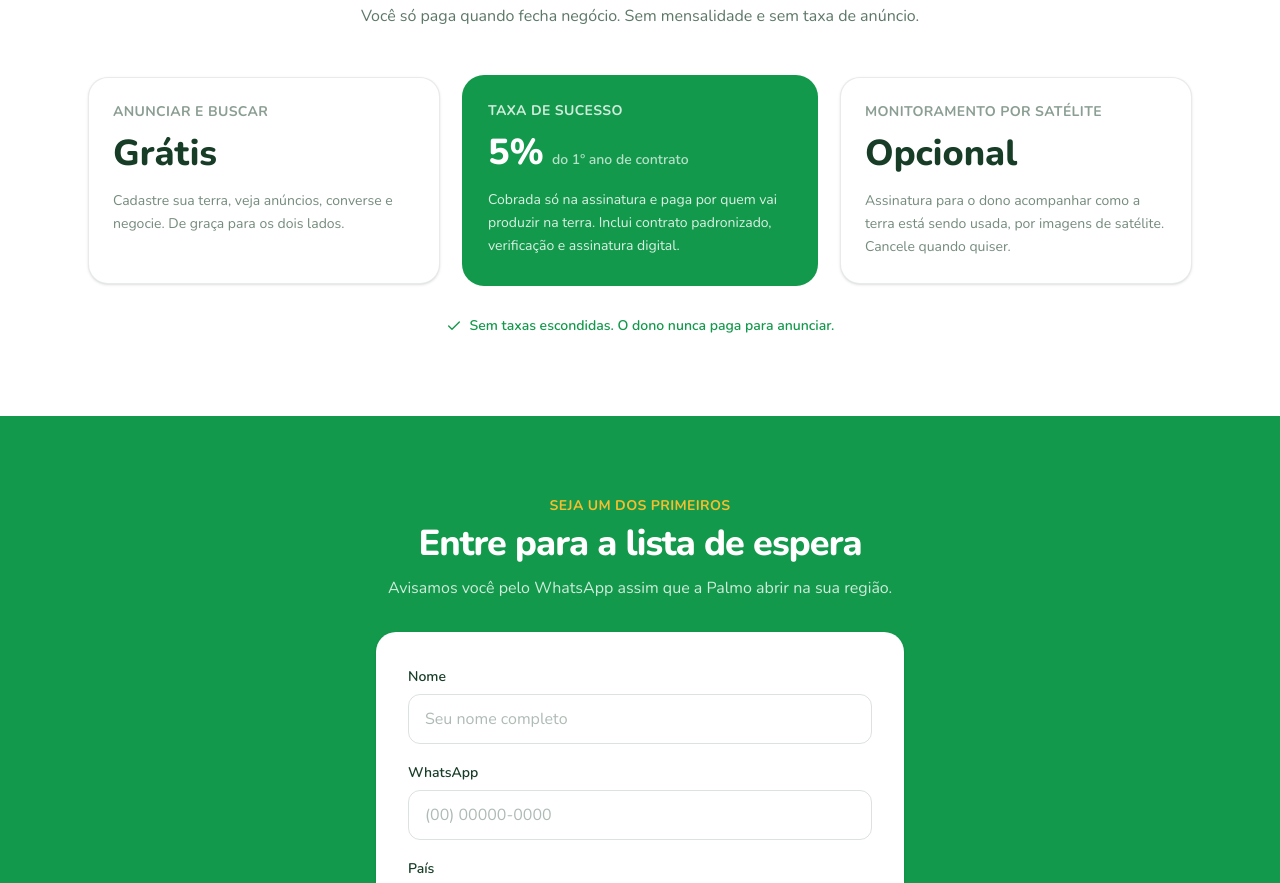
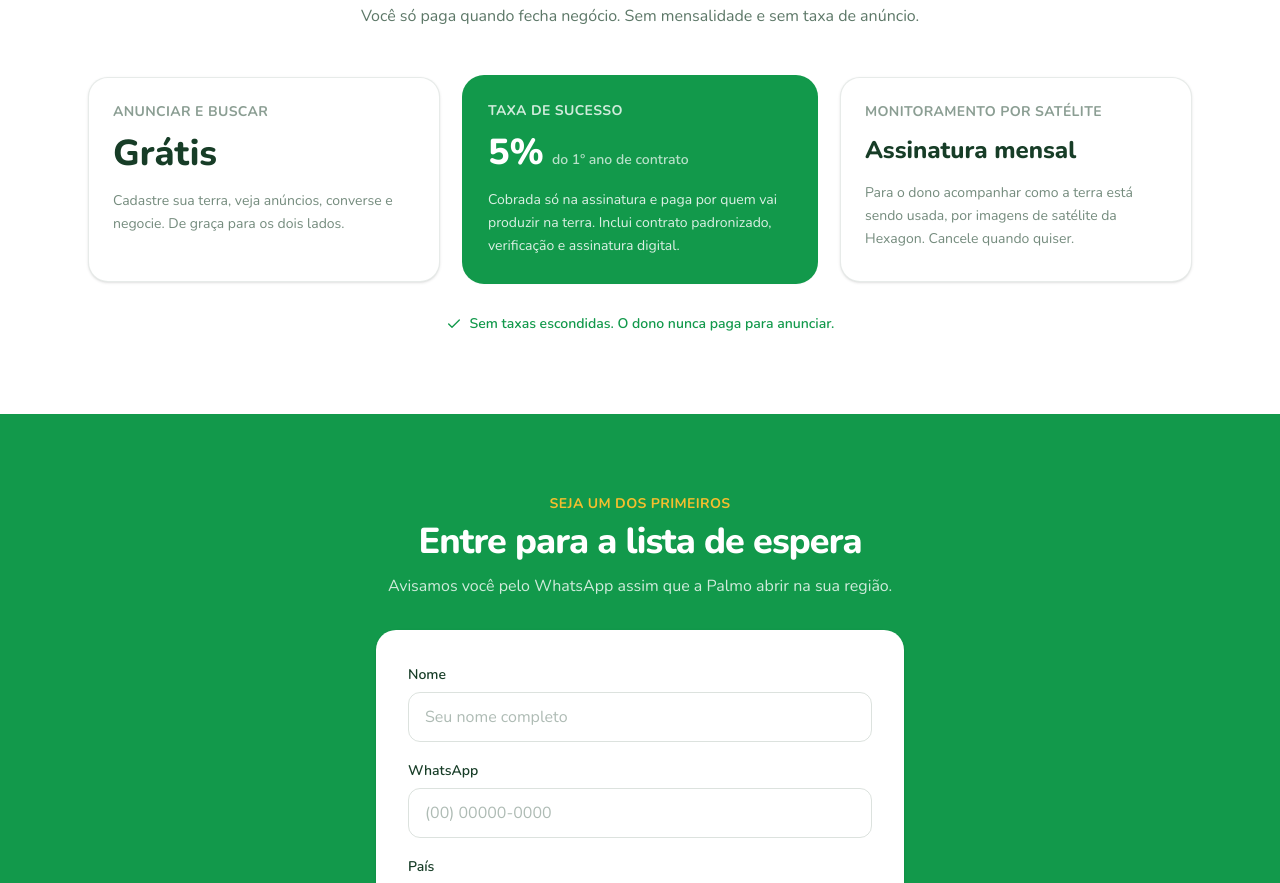
Before and after one commit to cacoandrade455/palmo-landing, a Next.js app: page / in a window 1280 px wide. Shown: the part 1720-2603 px from the top of the page. Built offline with nearby package versions, Linux system fonts and the light colour scheme.

Commit message:
monitoring as monthly subscription, powered by Hexagon

```diff
--- a/components/PricingBanner.tsx
+++ b/components/PricingBanner.tsx
@@ -39,7 +39,13 @@ export function PricingBanner() {
                 {tier.name}
               </h3>
               <div className="mt-3 flex items-baseline gap-2">
-                <span className="text-4xl font-extrabold">{tier.price}</span>
+                <span
+                  className={`font-extrabold ${
+                    tier.price.length > 8 ? "text-2xl" : "text-4xl"
+                  }`}
+                >
+                  {tier.price}
+                </span>
                 {tier.priceNote && (
                   <span
                     className={`text-sm font-semibold ${
--- a/lib/content.ts
+++ b/lib/content.ts
@@ -154,8 +154,8 @@ export const content: Record<Lang, Content> = {
         },
         {
           name: "Monitoramento por satélite",
-          price: "Opcional",
-          desc: "Assinatura para o dono acompanhar como a terra está sendo usada, por imagens de satélite. Cancele quando quiser.",
+          price: "Assinatura mensal",
+          desc: "Para o dono acompanhar como a terra está sendo usada, por imagens de satélite da Hexagon. Cancele quando quiser.",
         },
       ],
       footnote: "Sem taxas escondidas. O dono nunca paga para anunciar.",
@@ -269,8 +269,8 @@ export const content: Record<Lang, Content> = {
         },
         {
           name: "Satellite monitoring",
-          price: "Optional",
-          desc: "A subscription for owners to track how their land is being used, with satellite imagery. Cancel anytime.",
+          price: "Monthly subscription",
+          desc: "For owners to track how their land is being used, with satellite imagery powered by Hexagon. Cancel anytime.",
         },
       ],
       footnote: "No hidden fees. Owners never pay to list.",
```
